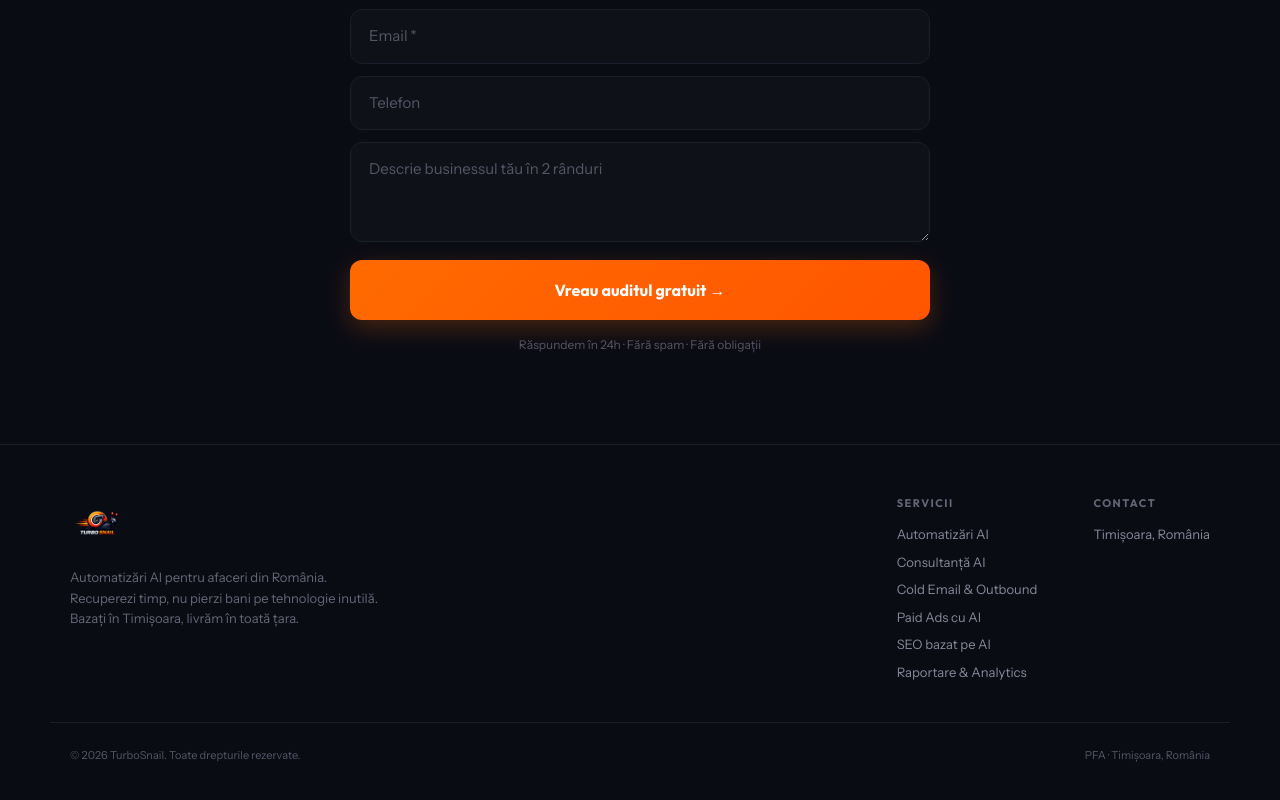
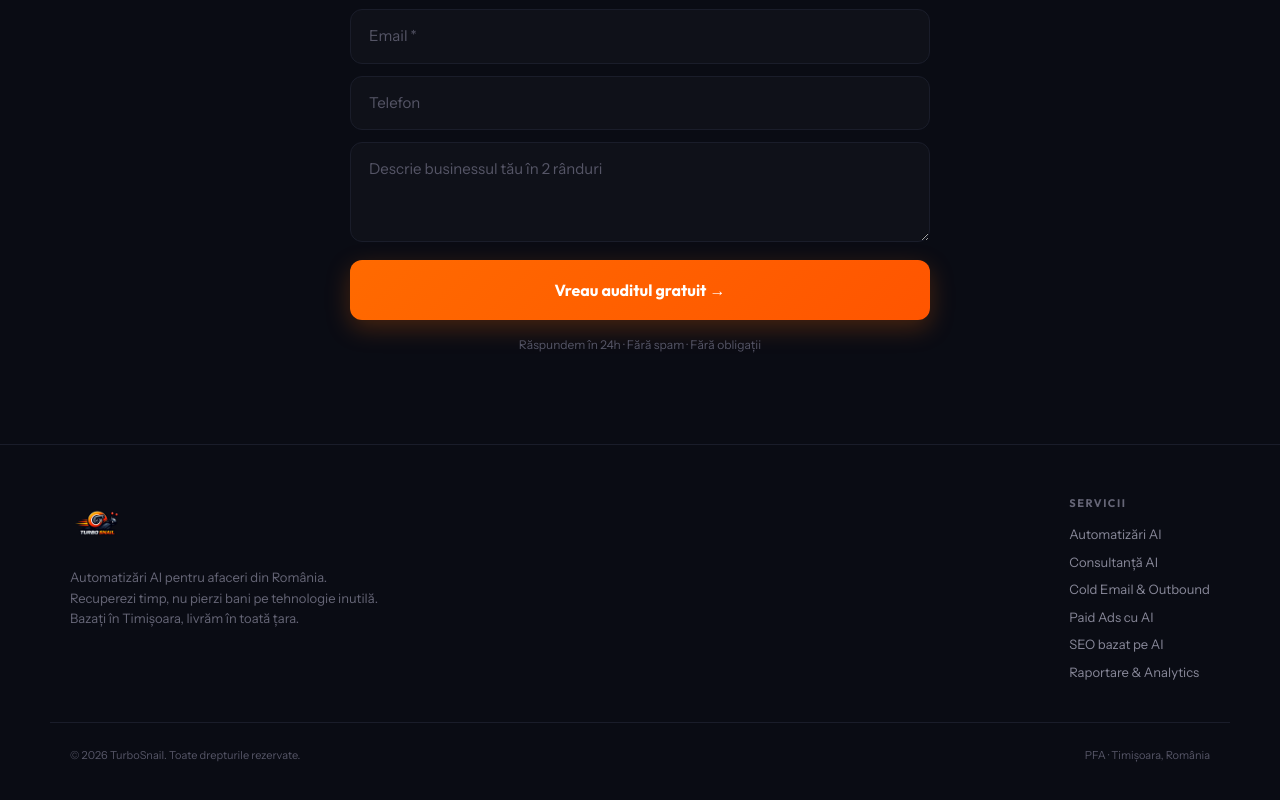
Before and after one commit to danielmoldovan1-create/turbosnail, a Next.js app: page / in a window 1280 px wide. Shown: the part 5754-6554 px from the top of the page. Built offline with nearby package versions, Linux system fonts and the light colour scheme.

Commit message:
footer: scoate rubrica contact

```diff
--- a/app/home-client.tsx
+++ b/app/home-client.tsx
@@ -536,12 +536,6 @@ export default function HomeClient() {
                 {SERVICES.map((s, i) => <span key={i} style={{ cursor: "pointer" }} onClick={() => go("servicii")}>{s.name}</span>)}
               </div>
             </div>
-            <div>
-              <p className="hd" style={{ fontSize: 11, fontWeight: 700, color: "#666677", letterSpacing: 1.5, textTransform: "uppercase", marginBottom: 14 }}>Contact</p>
-              <div style={{ display: "flex", flexDirection: "column", gap: 8, fontSize: 13, color: "#888899" }}>
-                <span>Timișoara, România</span>
-              </div>
-            </div>
           </div>
         </div>
         <div className="mx" style={{ marginTop: 40, paddingTop: 24, borderTop: "1px solid #1a1d2a", fontSize: 11, color: "#555566", display: "flex", justifyContent: "space-between", flexWrap: "wrap", gap: 8 }}>
```
